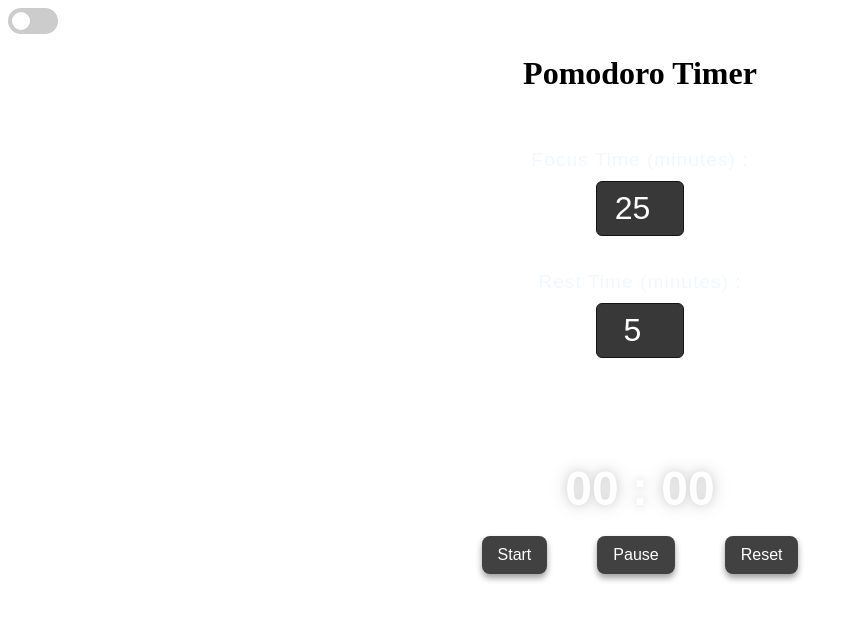
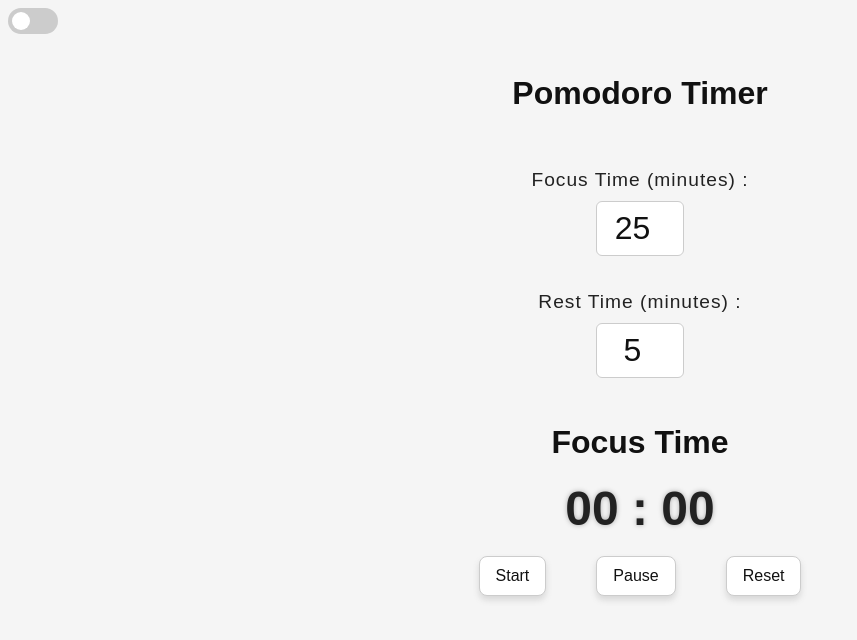
Before and after one commit to Pingu7731/PomodoroTimer, a Vue app in the folder pomodoro/: page / in a window 1280 px wide. Shown: the top 640 px of the page, without its empty margins (0-857 px from the left). Built offline with nearby package versions, Linux system fonts and the light colour scheme.

Commit message:
Fix : Light-mode UI
fixed light mode ui

```diff
--- a/pomodoro/src/component/TimerUi.vue
+++ b/pomodoro/src/component/TimerUi.vue
@@ -67,7 +67,40 @@ const formatTime = (seconds) => {
     </main>
 </template>
 
-<style scoped>
+<style >
+
+.light-mode main{
+    background-color: #f5f5f5;
+    color:#111;
+}
+.light-mode .timeRow label{
+    color:#222;
+
+}
+.light-mode .timeRow input{
+    background: #fff;
+    color:#111;
+    border:1px solid #ccc;
+}
+.light-mode .timeRow input:focus{
+    border-color :#888;
+    box-shadow: 0 0 10px #aaa;
+}
+.light-mode .timer{
+    color: #222;
+    text-shadow: 0 0 5px #999;
+}
+.light-mode button {
+    background: #ddd;
+    color:#111;
+    box-shadow:0 4px 6px rgba(100,100,100,00.2);
+}
+.light-mode button:hover{
+    background: #ccc;
+}
+.light-mode button:active{
+    background: #bbb;
+}
 main {
     text-align: center;
     font-family: sans-serif;
@@ -156,4 +189,5 @@ button:active {
     transform: scale(0.95);
 }
 
+
 </style>
--- a/pomodoro/src/component/toggleDark.vue
+++ b/pomodoro/src/component/toggleDark.vue
@@ -16,12 +16,12 @@ watch(isDarkMode, (newVal) => {
 });
 
 const updateTheme = () => {
-  if (isDarkMode.value) {
-    document.documentElement.classList.add("dark-mode");
-  } else {
-    document.documentElement.classList.remove("dark-mode");
-  }
+  const html = document.documentElement;
+  html.classList.remove("dark-mode", "light-mode");
+  html.classList.add(isDarkMode.value ? "dark-mode" : "light-mode");
+
 };
+
 </script>
 
 <template>
@@ -86,4 +86,22 @@ input:checked + .slider:before {
   background-color: #222;
   color: white;
 }
+
+/* Light mode */
+.light-mode {
+  background-color: #f5f5f5;
+  color: #111;
+}
+
+.light-mode input,
+.light-mode button {
+  background: #fff;
+  color: #111;
+  border: 1px solid #ccc;
+}
+
+.light-mode .timer {
+  text-shadow: 0 0 5px #aaa;
+}
+
 </style>
```
